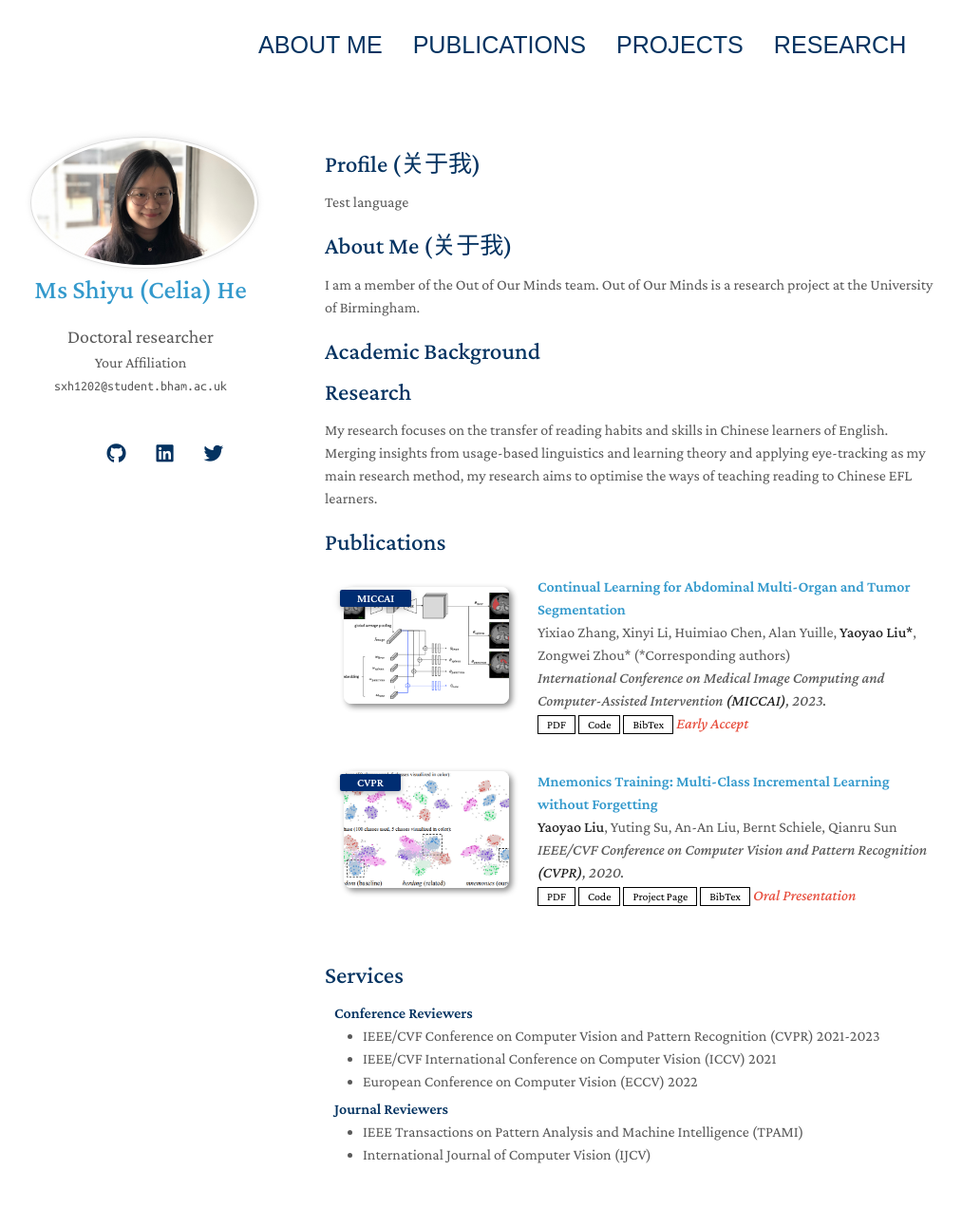
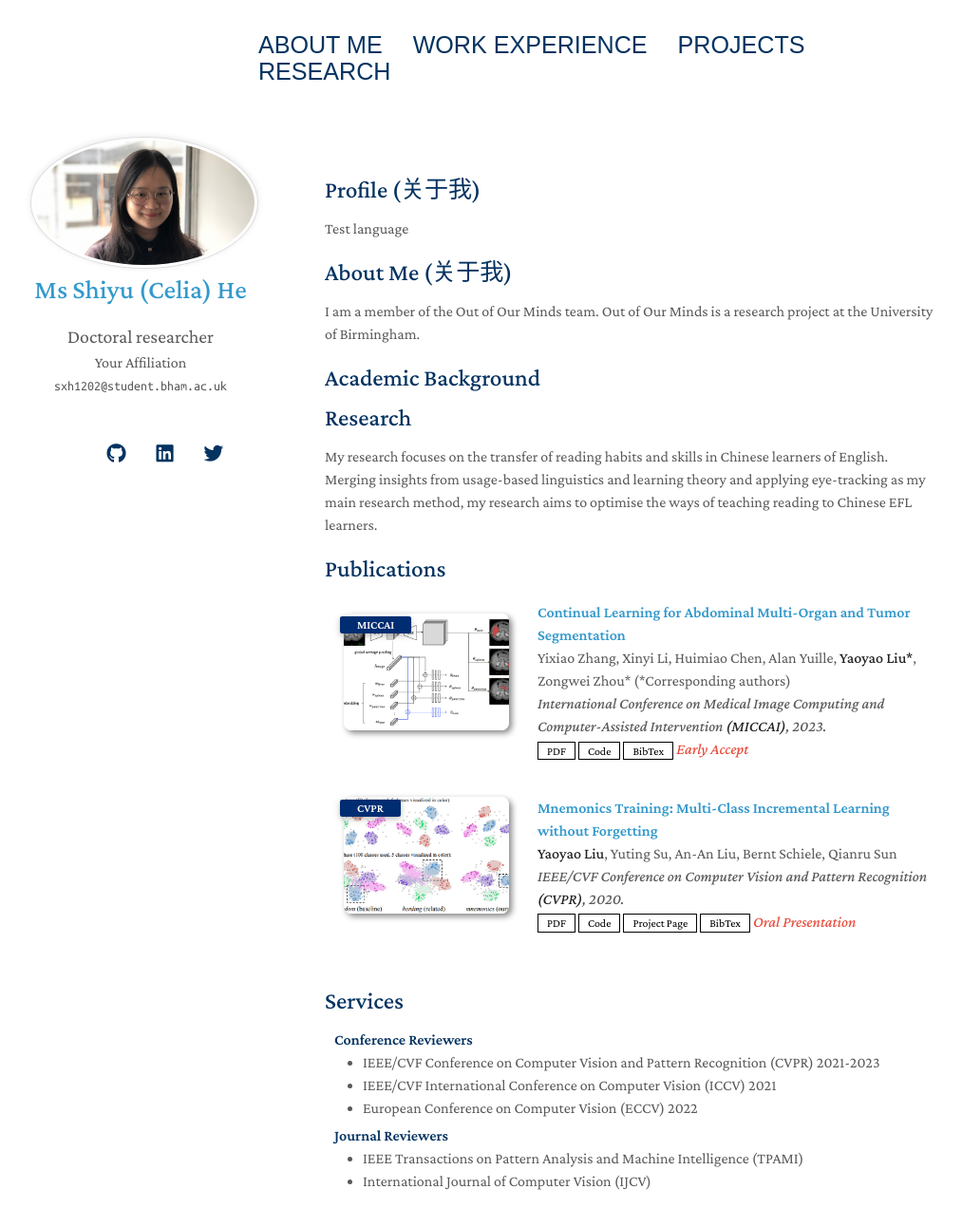
Before and after one commit to ShiyuHeCelia/ShiyuHeCelia.github.io, a Jekyll site: the page built from index.md, in a window 1280 px wide and 1350 px high. Shown: the top 1292 px of the window at 95% size, without its empty margins (128-1141 px from the left). Built offline with Jekyll 4.4.1, drawn with Linux system fonts in a browser that asks for light colours; nearby versions of some CDN libraries; comment, search, counter and statistics services are not loaded; a style sheet for code colours, icons or effects is not loaded; our own code applies the rules of GitHub Pages for plain Markdown files.

Commit message:
Update _config.yml
Created work experiences

```diff
--- a/_config.yml
+++ b/_config.yml
@@ -44,8 +44,8 @@ enable_footnote: false
 links:
   - title: About Me
     url: /
-  - title: Publications
-    url: /publications
+  - title: Work Experience
+    url: /work_experience
   - title: Projects
     url: /projects
   - title: Research
```
